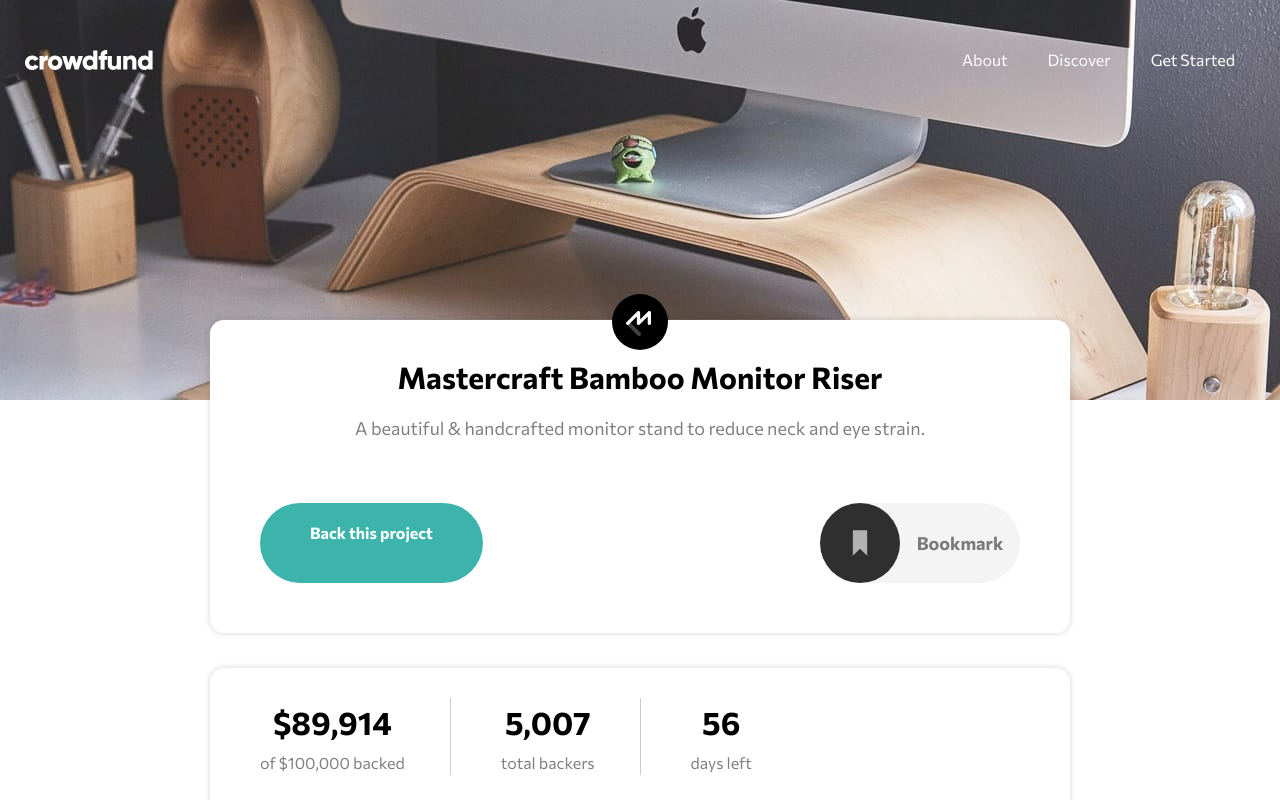
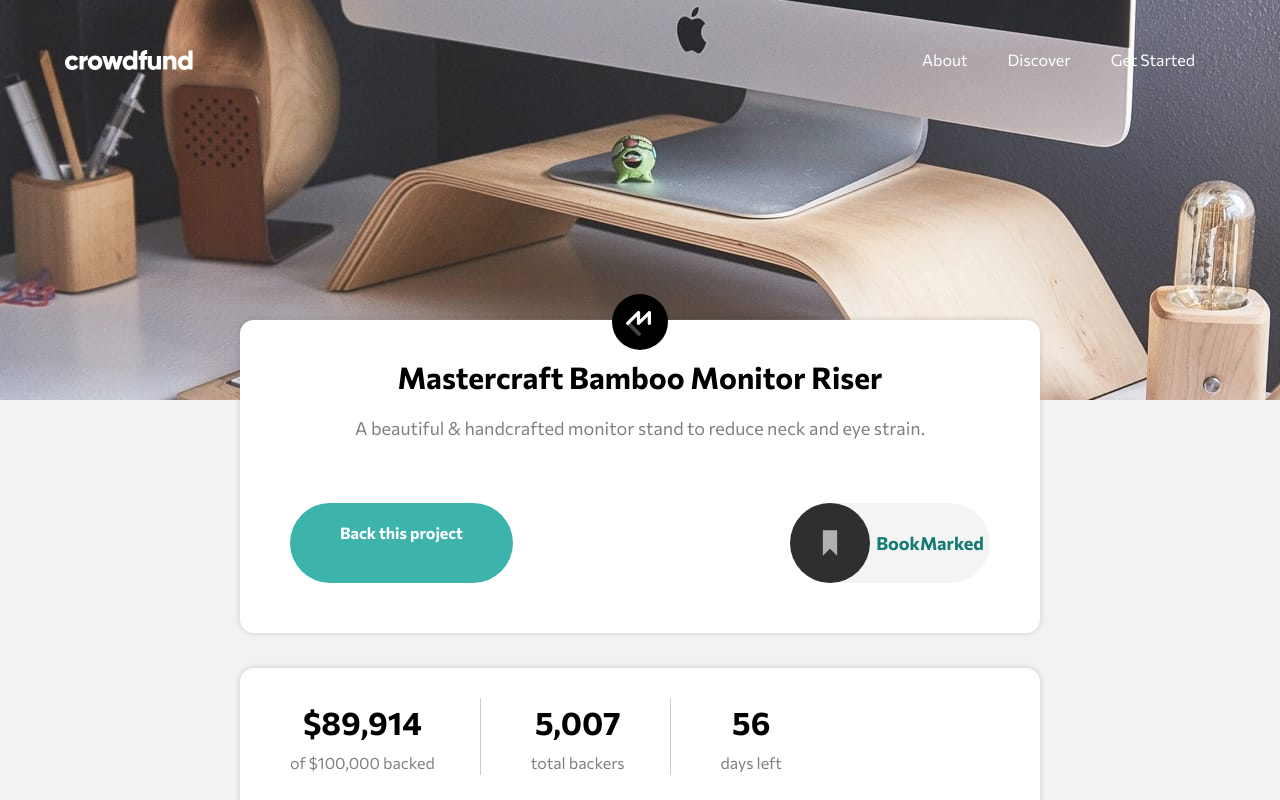
Before and after one commit to mosgizy/Crowd-Funding-Product-Page, a plain HTML site: page index.html in a window 1280 px wide. Both pictures are taken after a click on the link "Back this project". Shown: the top 800 px of the page. Drawn offline with Linux system fonts and the light colour scheme.

Commit message:
forget to style the bookmark when clicked

```diff
--- a/script.js
+++ b/script.js
@@ -4,6 +4,9 @@ window.addEventListener('load',function(){
     const menu = document.querySelector(".nav-bar table");
     const header = document.querySelector(".header");
     const overlay = document.querySelectorAll(".overlay");
+    const bookMarkButton = document.querySelector(".sub-proj a");
+    const bookMarkPara = document.querySelector(".sub-proj div p");
+    const bookMarkImg = document.querySelector(".sub-proj div img");
     const about = document.querySelectorAll(".amount a");
     const selModal = document.querySelector(".selection-modal");
     const selModalClose = document.querySelector(".selection-modal span img");
@@ -32,6 +35,17 @@ window.addEventListener('load',function(){
 	    header.style.zIndex = 1;
 	    overlay[0].style.display = "none";
         }
+    });
+
+    bookMarkButton.addEventListener('click',() => {
+	if( bookMarkPara.textContent === "Bookmark"){
+	    bookMarkPara.style.color= "hsl(176, 72%, 28%)";
+	    bookMarkPara.textContent = "BookMarked";
+	    bookMarkImg.style.Color = "hsl(176, 72%, 28%)";
+	}else{
+	    bookMarkPara.style.color= "hsl(0, 0%, 48%) ";
+	    bookMarkPara.textContent = "Bookmark";
+	    }
     });
 
     //About buttons
--- a/style.css
+++ b/style.css
@@ -9,6 +9,7 @@
 body{
     font-family: 'Commissioner', sans-serif;
     font-size:16px;
+    background-color:#f2f2f2;
 }
 
 .container{
@@ -105,6 +106,7 @@ table td a{
     position:absolute;
     z-index:2;
     margin-top:285px;
+
 }
 
 /*Projects start here */
@@ -477,7 +479,7 @@ input[type="radio"]:checked + .custom_radio:after{
     }
 
     .nav-bar{
-	max-width:1400px;
+	max-width:1200px;
 	margin:auto;
 	margin-top:40px;
     }
@@ -511,7 +513,7 @@ input[type="radio"]:checked + .custom_radio:after{
     }
 
     .project,.info,.about,.selection-modal,.sub-about{
-	max-width:860px;
+	max-width:800px;
 	padding:30px 50px;
     }
 
@@ -533,7 +535,7 @@ input[type="radio"]:checked + .custom_radio:after{
 	min-width:200px;
 	border-radius:45px;
 	background-color:#f4f4f4;
-	color:#747474;
+	color:hsl(0, 0%, 48%) ;
 	font-weight:bold;
     }
 
```
